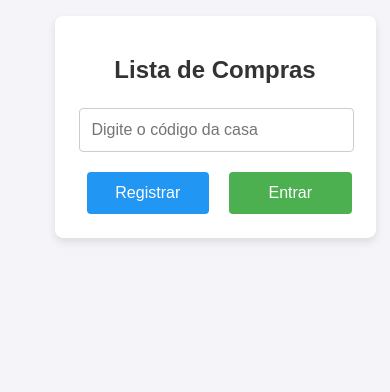
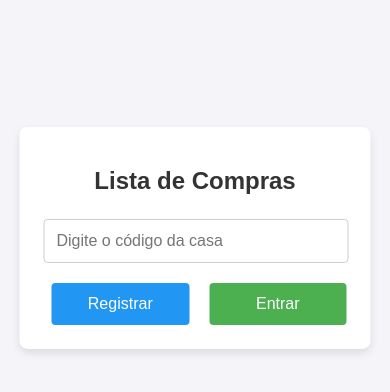
Before and after one commit to GuiSuttanni/MarketList-Front, a React (Create React App) app: page / in a window 390 px wide. Shown: the part 184-576 px from the top of the page. Built offline with nearby package versions, Linux system fonts and the light colour scheme.

Commit message:
Ajusta responsividade da tela de login

```diff
--- a/src/App.css
+++ b/src/App.css
@@ -26,8 +26,6 @@ body, html {
 }
 
 .login-container, .shopping-list-container {
-  width: 100%;
-  max-width: 100%;
   box-sizing: border-box;
 }
 
--- a/src/styles/Login.css
+++ b/src/styles/Login.css
@@ -1,16 +1,17 @@
-/* Login.css */
 .login-container {
   background: white;
   padding: 24px;
   border-radius: 8px;
   box-shadow: 0 4px 8px rgba(0, 0, 0, 0.1);
-  width: 100%;
-  max-width: 600px;
+  width: 90%;
+  max-width: 400px;
+  min-width: 280px;
   text-align: center;
   margin: 0 auto;
-  position: relative;
+  position: absolute;
   top: 50%;
-  transform: translateY(-50%);
+  left: 50%;
+  transform: translate(-50%, -50%);
   box-sizing: border-box;
 }
 
```
